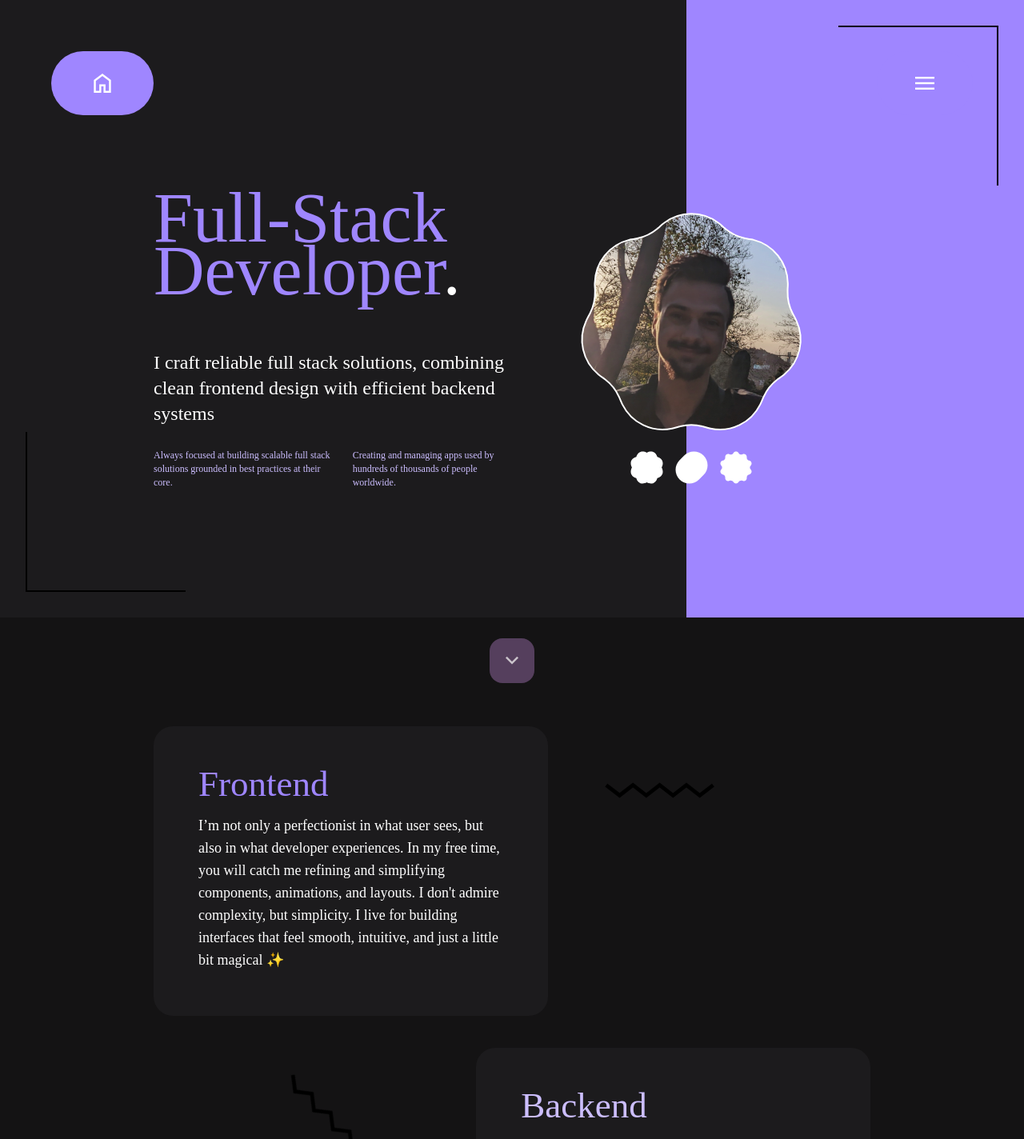
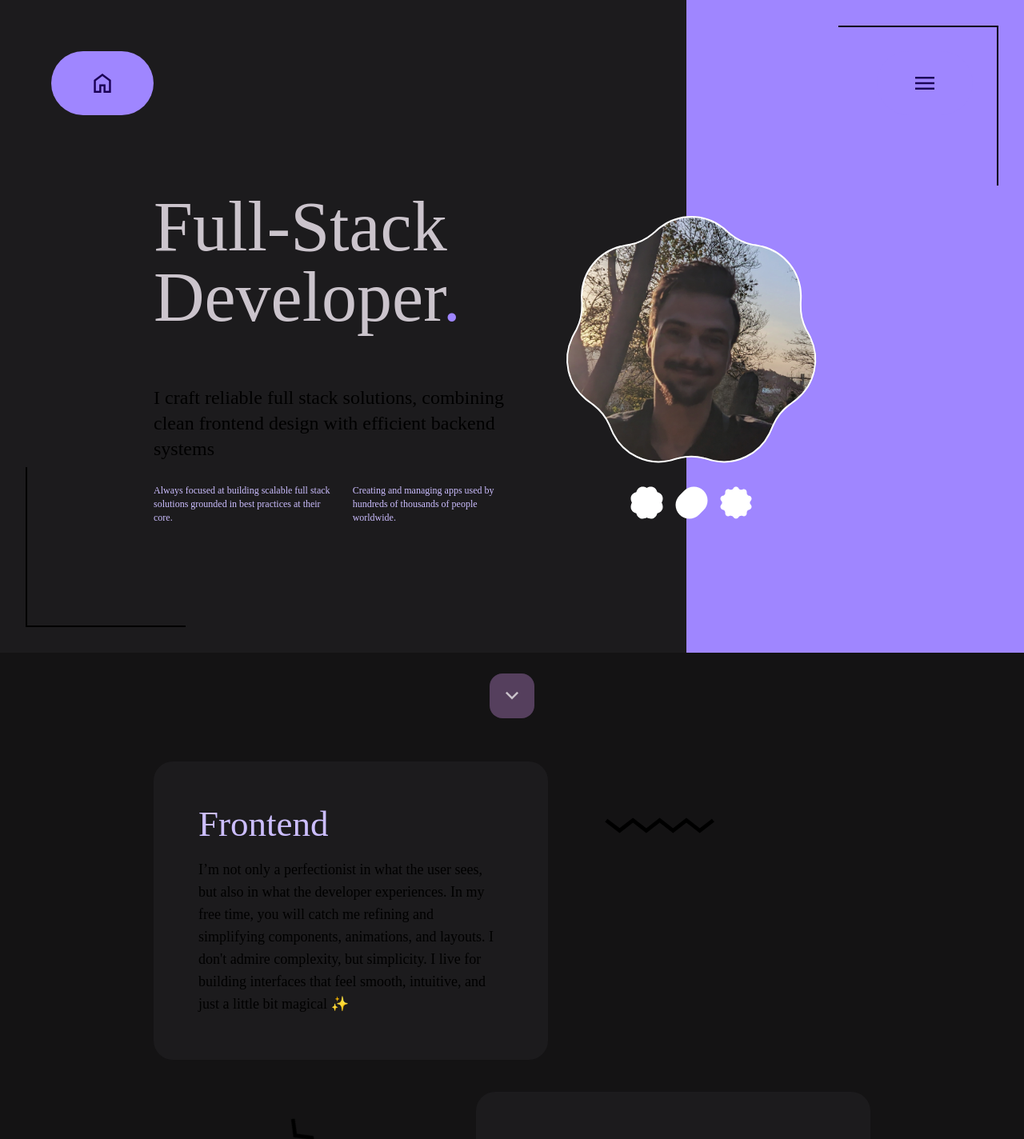
Before and after one commit to iDarkQ/portfolio, a Next.js app: page / in a window 1280 px wide. Shown: the top 1424 px of the page at 80% size. Built offline with nearby package versions, Linux system fonts and the light colour scheme; a web font is replaced by a local one.

Commit message:
refactor(app): change text colors to match material 3 design

```diff
--- a/src/app/components/button.tsx
+++ b/src/app/components/button.tsx
@@ -48,10 +48,10 @@ export const Button = ({
       onClick={handleClick}
       className={clsx(
         "flex items-center justify-center relative overflow-hidden w-fit",
-        "text-xl font-[475] text-white",
+        "text-xl font-[475] text-on-primary",
         "rounded-xxl px-xxl btn-h max-lg:px-lg",
         "transition-[border-radius,font-weight,background-color,width, height] duration-200 ease-[cubic-bezier(.2,0,0,1)]",
-        filled ? "bg-primary" : "bg-transparent border-1 border-primary",
+        filled ? "bg-primary" : "bg-transparent border-1 border-primary text-neutral-90!",
         clickable && [
           "cursor-pointer",
           "active:font-normal",
--- a/src/app/components/card.tsx
+++ b/src/app/components/card.tsx
@@ -37,10 +37,10 @@ export const Card = ({
       href={href}
       target="_blank"
       className={clsx(
-        "rounded-lg p-14 bg-surface-1 text-white gap-5 flex flex-col relative overflow-hidden",
+        "rounded-lg p-14 bg-surface-1 text-neutral-90 gap-5 flex flex-col relative overflow-hidden",
         "transition-[border-radius,background-color] duration-200 ease-[cubic-bezier(.2,0,0,1)]",
         "max-sm:p-8",
-        clickable && "active:rounded-xxl active:bg-secondary-container cursor-pointer hover:brightness-105",
+        clickable && "active:rounded-xxl hover:bg-secondary-container cursor-pointer",
         className
       )}
       {...props}
--- a/src/app/components/home/about/about-card-frontend.tsx
+++ b/src/app/components/home/about/about-card-frontend.tsx
@@ -3,11 +3,11 @@ import { Text } from "@/app/components/text";
 
 export const AboutCardFrontend = () => (
   <AboutCard data-aos="fade-right">
-    <Text as="h2" className="text-start">
+    <Text as="h2" className="text-start text-primary-80">
       Frontend
     </Text>
     <Text as="p" className="text-start">
-      I’m not only a perfectionist in what user sees, but also in what developer
+      I’m not only a perfectionist in what the user sees, but also in what the developer
       experiences. In my free time, you will catch me refining and simplifying
       components, animations, and layouts. I don&apos;t admire complexity, but
       simplicity. I live for building interfaces that feel smooth, intuitive,
--- a/src/app/components/home/hero/hero-header.tsx
+++ b/src/app/components/home/hero/hero-header.tsx
@@ -2,6 +2,6 @@ import { Text } from "@/app/components/text";
 
 export const HeroHeader = () => (
   <Text as="h1">
-    Full-Stack Developer<span className="text-white">.</span>
+    Full-Stack Developer<span className="text-primary">.</span>
   </Text>
 );
--- a/src/app/components/home/process/prcoess-card-title.tsx
+++ b/src/app/components/home/process/prcoess-card-title.tsx
@@ -1,7 +1,7 @@
 import { Text } from "@/app/components/text";
 
 export const ProcessCardTitle = () => (
-  <Text as="h2" className="text-white!">
+  <Text as="h2" className="text-neutral-90!">
     How I Build,
   </Text>
 );
--- a/src/app/components/layout/header/header-card/header-card-close-button.tsx
+++ b/src/app/components/layout/header/header-card/header-card-close-button.tsx
@@ -23,6 +23,6 @@ export const HeaderCardCloseButton = ({ expand, setExpand }: Props) => (
       expand && "lg:hidden!"
     )}
   >
-    <span className="material-symbols-outlined text-white">close</span>
+    <span className="material-symbols-outlined text-on-primary">close</span>
   </Button>
 );
--- a/src/app/components/layout/header/header-home-button.tsx
+++ b/src/app/components/layout/header/header-home-button.tsx
@@ -4,7 +4,7 @@ import Link from "next/link";
 export const HeaderHomeButton = () => (
   <Button as="nav" className="px-0!">
     <Link href="/" className="px-xxl w-full h-full inline-flex items-center">
-      <span className="material-symbols-outlined">home</span>
+      <span className="material-symbols-outlined text-on-primary">home</span>
     </Link>
   </Button>
 );
--- a/src/app/components/text.tsx
+++ b/src/app/components/text.tsx
@@ -7,9 +7,9 @@ interface Props {
   className?: string;
 }
 
-const baseHeading = "text-[var(--color-primary)] font-[475] leading-[0.75]";
+const baseHeading = "text-[var(--color-on-surface-variant)] font-[475]";
 const styles = {
-  p: clsx("text-white paragraph"),
+  p: clsx("text-neutral-90 paragraph"),
 
   h1: clsx(
     `text-8xl ${baseHeading}`, // normal
--- a/src/app/projects/components/projects-heading.tsx
+++ b/src/app/projects/components/projects-heading.tsx
@@ -2,6 +2,6 @@ import { Text } from "@/app/components/text";
 
 export const ProjectsHeading = () => (
   <Text as="h1">
-    My Work<span className="text-white">.</span>
+    My Work<span className="text-primary">.</span>
   </Text>
 );
--- a/src/app/resume/components/resume-heading.tsx
+++ b/src/app/resume/components/resume-heading.tsx
@@ -2,6 +2,6 @@ import { Text } from "@/app/components/text";
 
 export const ResumeHeading = () => (
   <Text as="h1">
-    Resume<span className="text-white">.</span>
+    Resume<span className="text-primary">.</span>
   </Text>
 );
```
